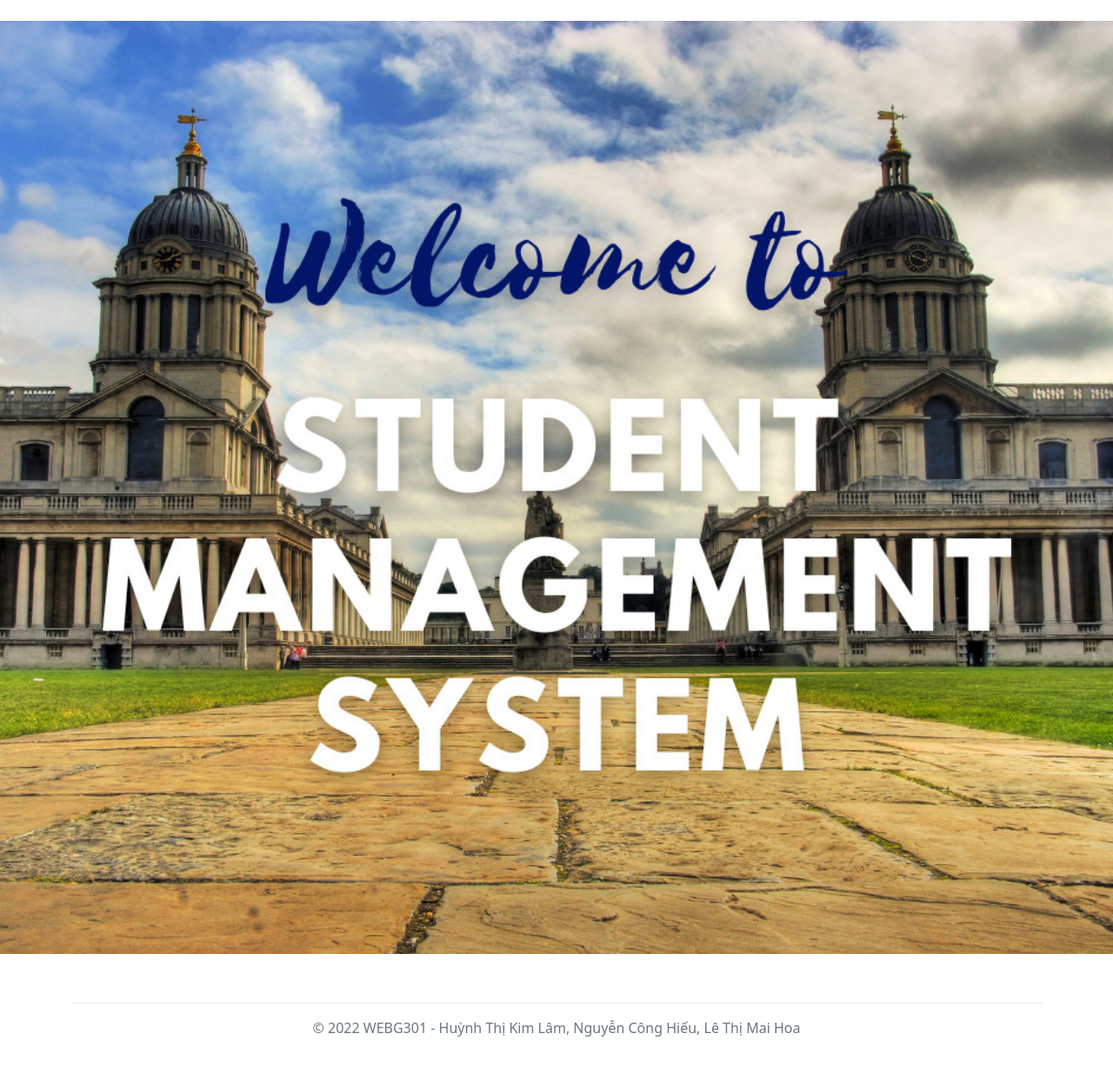
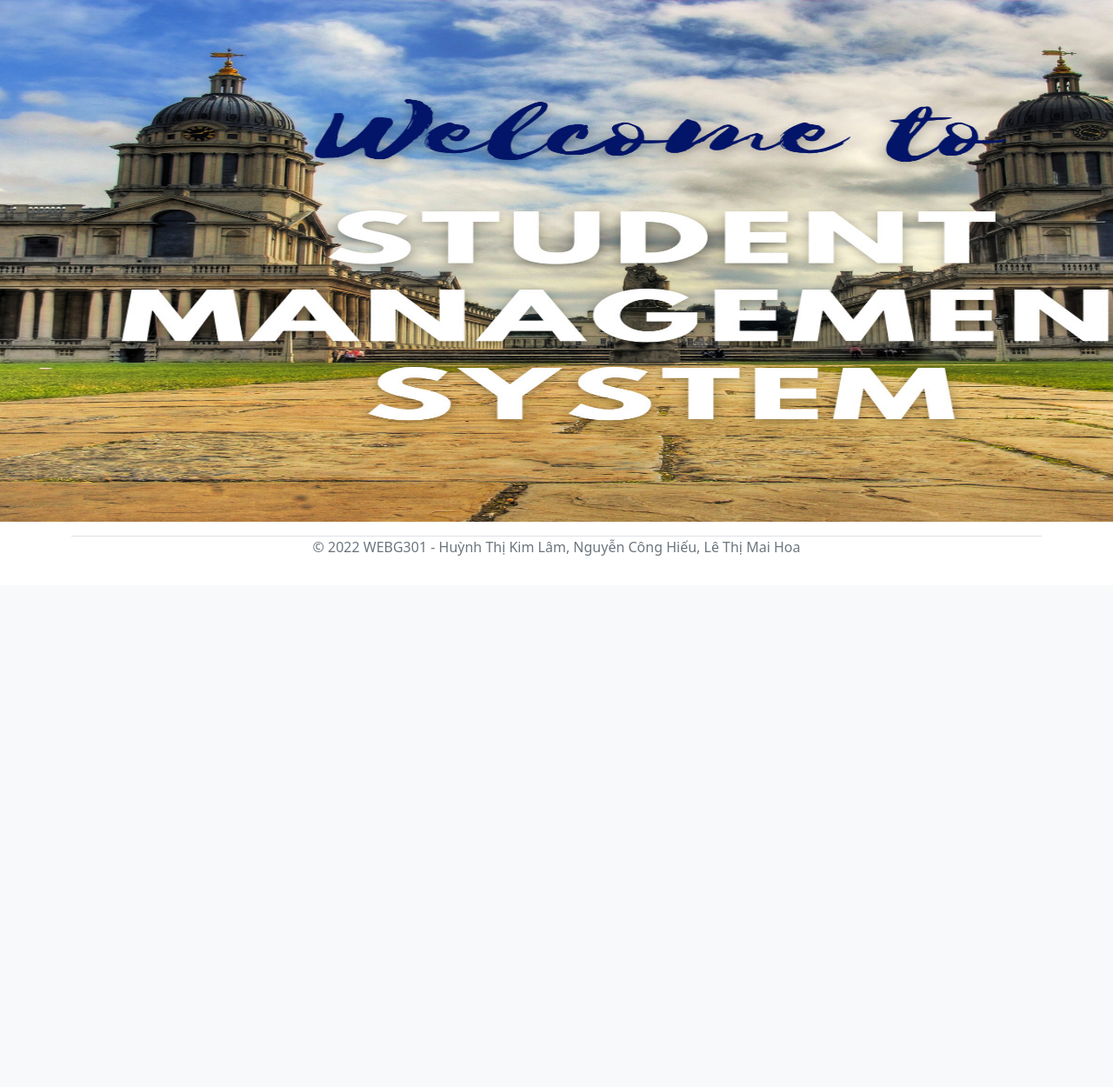
Before and after one commit to LamHuynh2207/QLSV_symfony, a Symfony app: template templates/homepage/index.html.twig in a window 1280 px wide; the page is wider, and only the part inside the window is pictured. Shown: the part 143-1393 px from the top of that part at 87% size. After the commit the page ends 782 px from the top of that part, so only its background shows below. Run offline with Twig, Linux system fonts and the light colour scheme; the template is opened without the code that fills it, so the values that code supplies are empty; some libraries are stand-ins or nearby versions.

Commit message:
fix homepage

```diff
--- a/templates/_footer.html.twig
+++ b/templates/_footer.html.twig
@@ -1,6 +1,6 @@
 <div class="container">
-  <footer class="py-3 my-4">
-    <ul class="nav justify-content-center border-bottom pb-3 mb-3"></ul>
+  <footer class="py-3">
+    <ul class="nav justify-content-center border-bottom"></ul>
     <p class="text-center text-muted">
       © 2022 WEBG301 - Huỳnh Thị Kim Lâm, Nguyễn Công Hiếu, Lê Thị Mai Hoa
     </p>
--- a/templates/_nav.html.twig
+++ b/templates/_nav.html.twig
@@ -1,5 +1,5 @@
 
-    <header class="d-flex flex-wrap align-items-center justify-content-center justify-content-md-between py-3 mb-4 border-bottom" style="background-color: #e3f2fd;">
+    <header class="d-flex flex-wrap align-items-center justify-content-center justify-content-md-between py-3 border-bottom" style="background-color: #e3f2fd;">
       <a href="/" class="d-flex align-items-center mb-3 mb-md-0  text-dark text-decoration-none">
         <svg class="bi me-2" width="40" height="32"><use xlink:href="#bootstrap"></use></svg>
         <h1><p class="text-primary"  >Student Management</p></h1>
--- a/templates/homepage/index.html.twig
+++ b/templates/homepage/index.html.twig
@@ -4,7 +4,7 @@
 {% endblock %}
 
 {% block body %}
-	<div class="d-none d-lg-block" style="width:248;height:30">
-		<img class="card-img-top" src="{{ asset('img/homepage.jpg') }}">
+	<div class="banner">
+		<img alt="Home Page" style="width:1520px;height:600px;" src="{{ asset('img/homepage.jpg') }}">
 	</div>
 {% endblock %}
```
Also changed, not shown: public/img/homepage.jpg.
